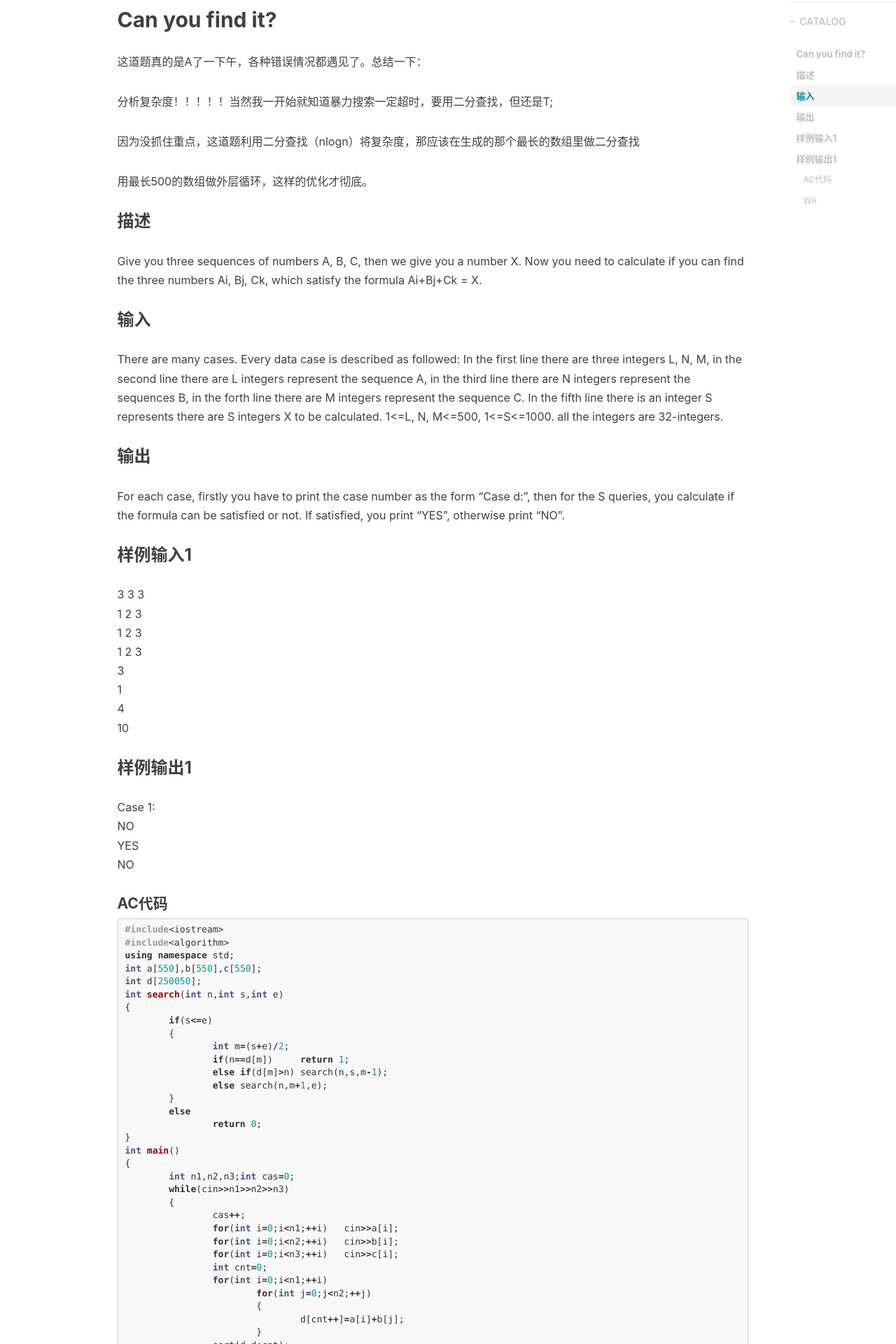
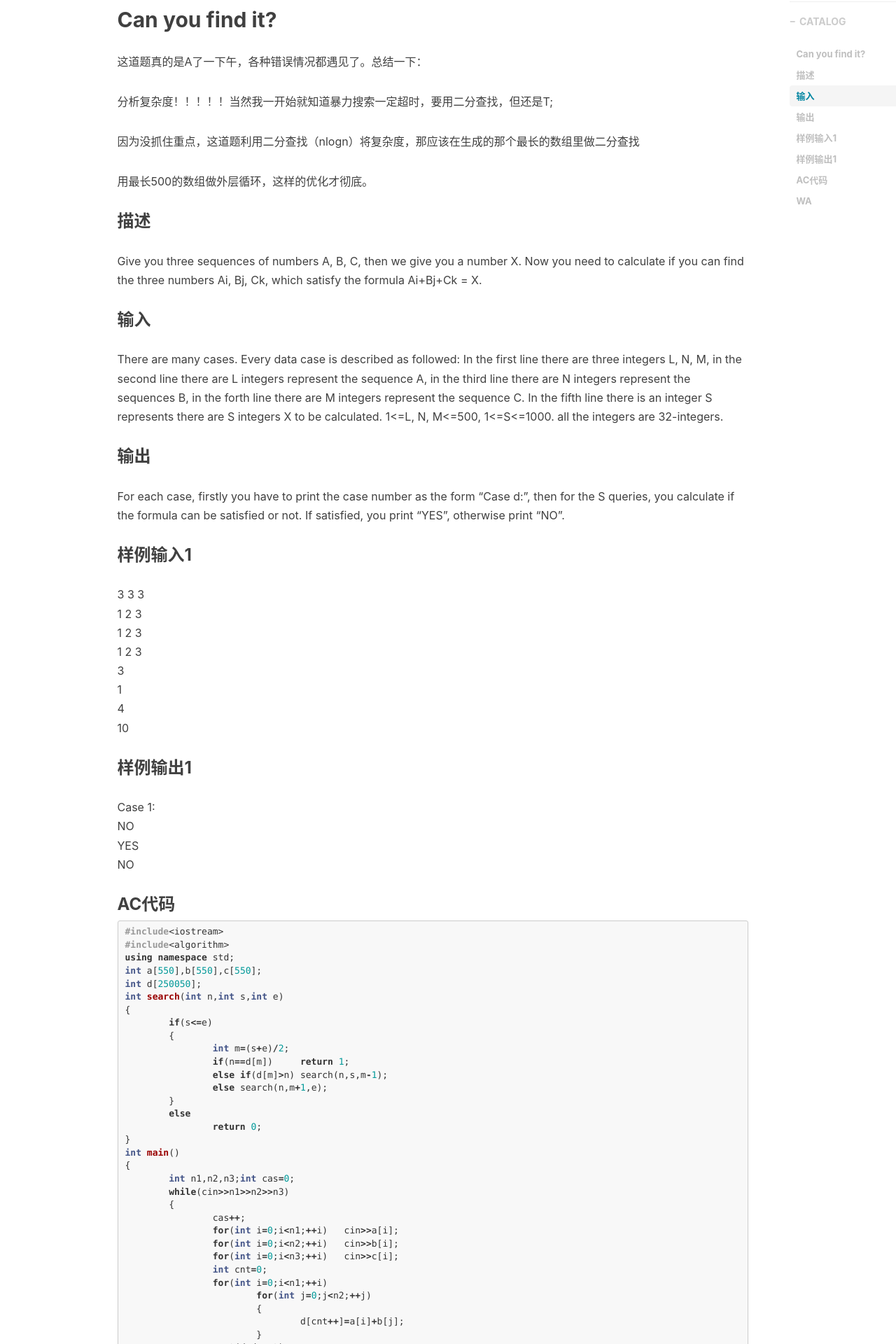
Before and after one commit to pandaKINandQUEEN/GinKo-BFU.github.io, a Jekyll site: the page built from _posts/2017-01-26-Can-you-find-it.md, in a window 1280 px wide. Shown: the part 495-2415 px from the top of the page at 70% size. Built offline with Jekyll 4.4.1, drawn with Linux system fonts in a browser that asks for light colours; nearby versions of some CDN libraries; comment, search, counter and statistics services are not loaded.

````diff
--- a/_posts/2017-01-26-Can-you-find-it.md
+++ b/_posts/2017-01-26-Can-you-find-it.md
@@ -45,7 +45,7 @@ NO<br>
 YES<br>
 NO<br>
 
-#### AC代码
+### AC代码
 ``` cpp
 #include<iostream>
 
@@ -103,7 +103,7 @@ int main()
 }
 ```
 
-#### WA
+### WA
 一直WA的代码也附上，真不知道一样的代码，重写一遍就过了，希望有一天能找到原因 So,can you find it?
 ```cpp
 #include<iostream>
````
